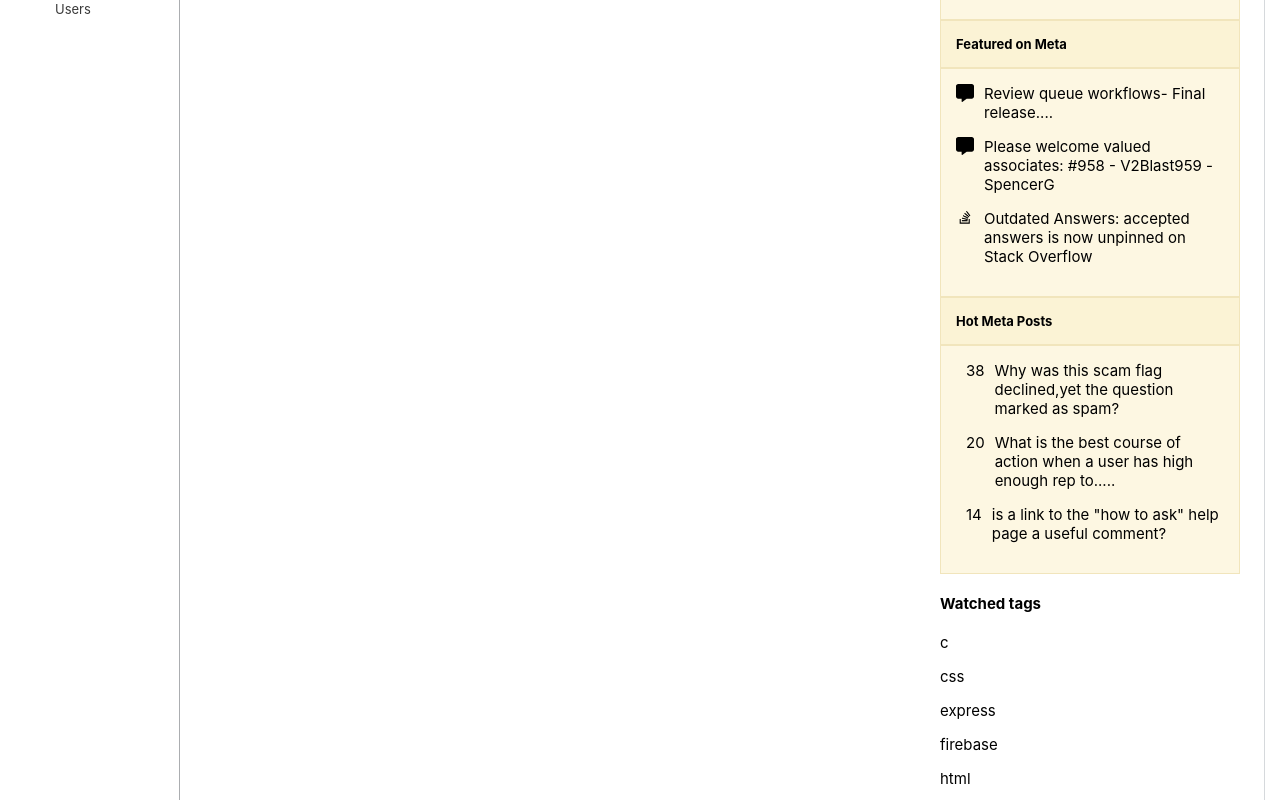
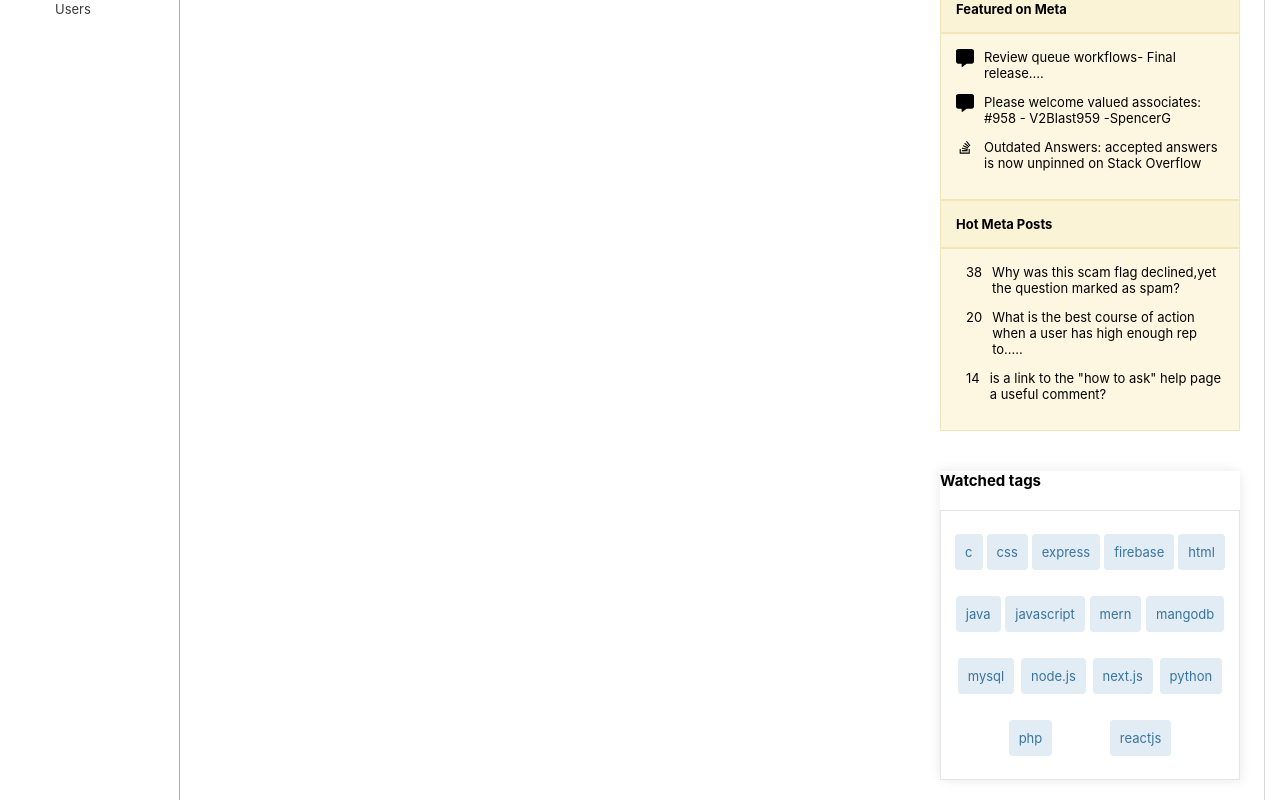
Before and after one commit to Balajisiv03/StackOverflow, a React (Create React App) app: page / in a window 1280 px wide. Shown: the part 260-1060 px from the top of the page. Built offline with nearby package versions, Linux system fonts and the light colour scheme.

Commit message:
rightbar updated

```diff
--- a/src/components/RightSidebar/RightSidebar.css
+++ b/src/components/RightSidebar/RightSidebar.css
@@ -34,4 +34,35 @@
 .right-sidebar-div-1 .right-sidebar-div-2 p{
     padding-left: 10px;
     margin-top: 0%;
+    font-size: 13px;
 }
+
+.widget-tags{
+    margin-top: 40px;
+    box-shadow: 3px 3px 10px rgb(0 0 0 /5%),
+    -3px -3px 10px rgb(0 0 0 /5%);
+}
+
+.widget-tags h3{
+   margin: 0%;
+   padding: 15px;
+   background-color: #f8f9f9;
+   border: solid 1px #e3e6e8;
+}
+
+.widget-tags-div{
+    display: flex;
+    flex-flow: row wrap;
+    align-items: center;
+    justify-content: space-evenly;
+    padding: 10px;
+    border: solid 1px #e3e6e8;
+}
+
+.widget-tags-div p{
+    padding: 10px;
+    background-color: #e1ecf4;
+    color: #39739d;
+    border-radius: 4px;
+    font-size: 13px;
+}
--- a/src/components/RightSidebar/WidgetTags.jsx
+++ b/src/components/RightSidebar/WidgetTags.jsx
@@ -8,7 +8,7 @@ const WidgetTags = () => {
         <div className="widget-tags-div">
             {
               tags.map((tag) => (
-                <p key={tag}>{tag}</p>
+                <p key={tag}>{tag} </p>
               ))
             }
         </div>
```
